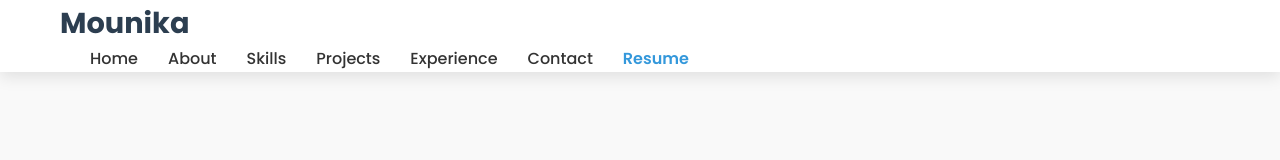
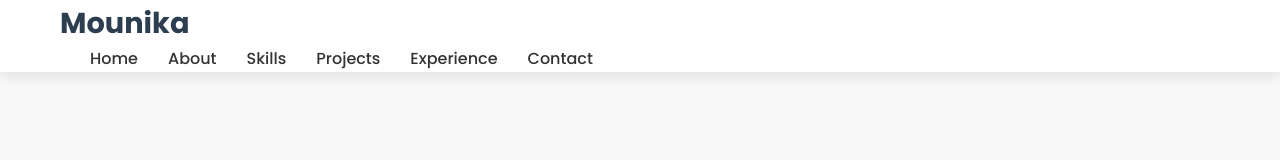
Before and after one commit to Mounika-2303/mounika-2005.github.io, a plain HTML site: page index.html in a window 1280 px wide. Shown: the top 160 px of the page. Drawn offline with Linux system fonts and the light colour scheme.

Commit message:
Update index.html

```diff
--- a/index.html
+++ b/index.html
@@ -23,7 +23,6 @@
                     <li><a href="#projects">Projects</a></li>
                     <li><a href="#experience">Experience</a></li>
                     <li><a href="#contact">Contact</a></li>
-                    <li><a href="#" class="resume-link">Resume</a></li>
                 </ul>
                 <div class="hamburger">
                     <div class="line"></div>
```
